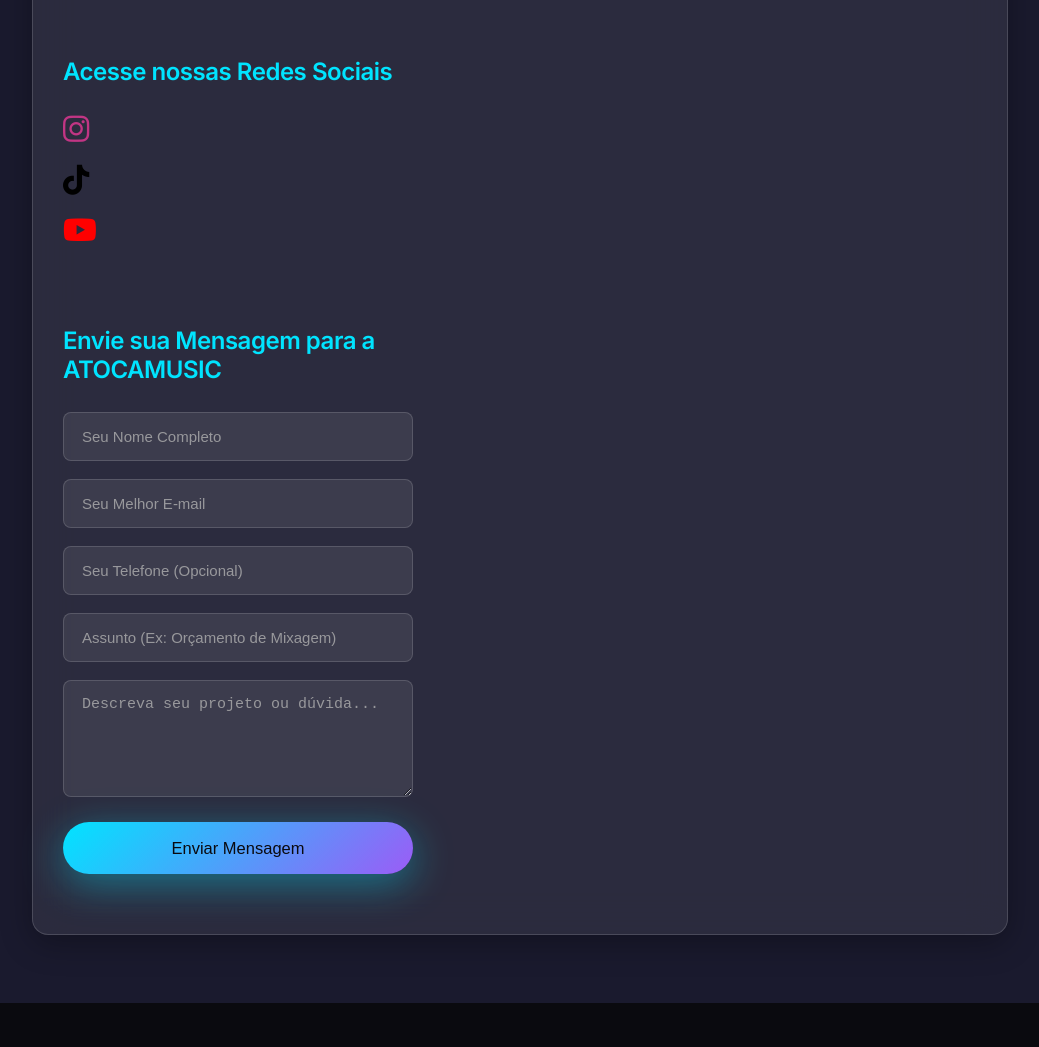
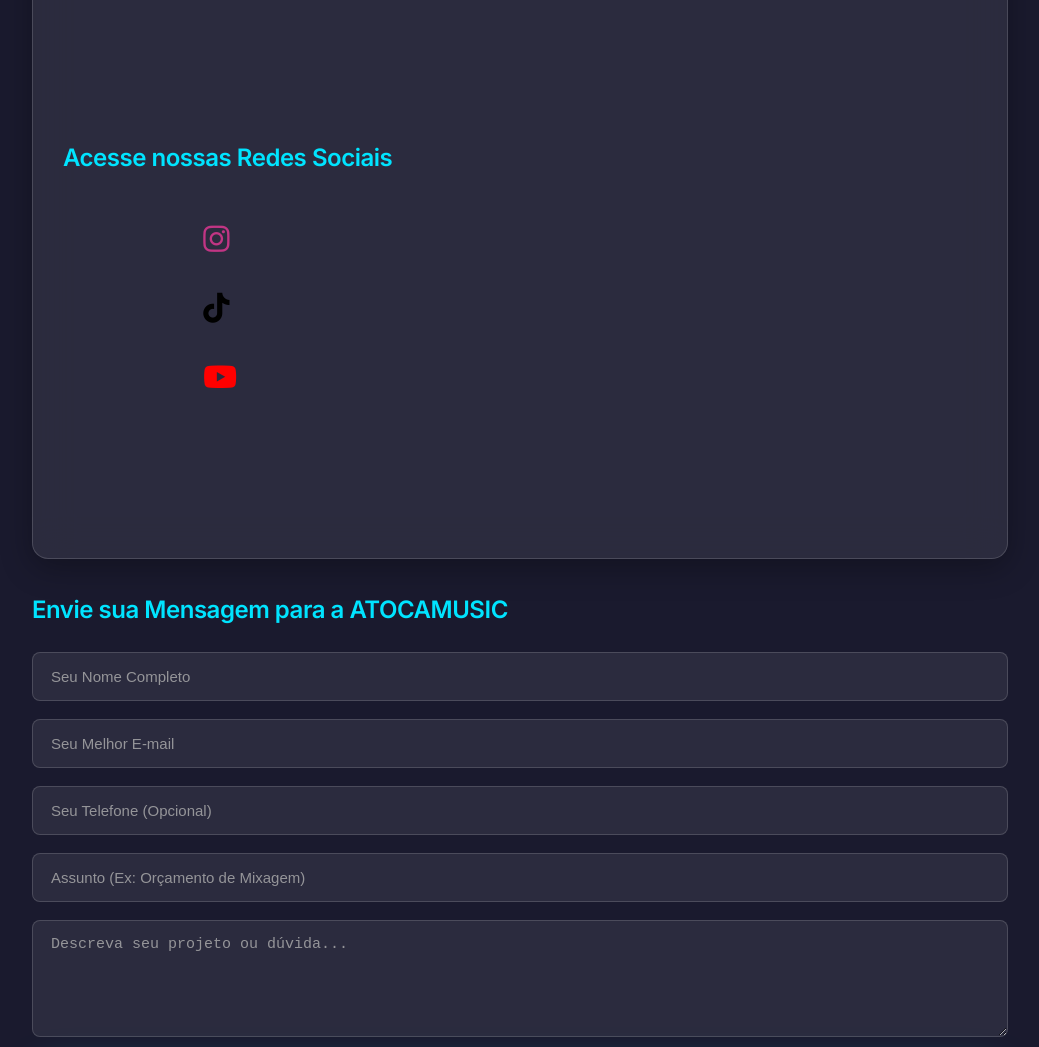
Before and after one commit to agenciaatoca/atocamusic, a plain HTML site: page index.html in a window 1280 px wide. Shown: the part 8338-9385 px from the top of the page, without its empty margins (120-1159 px from the left). Before the commit the page ends 9341 px from the top, so only its background shows below. Drawn offline with Linux system fonts and the light colour scheme; a web font is replaced by a local one.

Commit message:
Update index.html

```diff
--- a/index.html
+++ b/index.html
@@ -243,19 +243,19 @@
  </div>
                     <div class="footer-section social-media">
                         <h3 class="footer-title">Acesse nossas Redes Sociais</h3>
+                        <a href="https://www.instagram.com/atoca.music" target="_blank" class="social-link" aria-label="Instagram da Atoca Music">
+                            <span <i class="fa-brands fa-instagram" style="font-size:30px;color:#C13584;"></i></span>
 
-    <a href="https://www.instagram.com/atoca.music" target="_blank" class="social-link" aria-label="Instagram da Atoca Music">
-        <span class="social-icon"><i class="fa-brands fa-instagram" style="font-size:30px;color:#C13584;"></i></span>
                         </a>
+                        <a href="https://www.tiktok.com/@atoca.music" target="_blank" class="social-link" aria-label="TikTok da Atoca Music">
+                            <span <i class="fa-brands fa-tiktok" style="font-size:30px;color:#000000;"></i></span>
 
-    <a href="https://www.tiktok.com/@atoca.music" target="_blank" class="social-link" aria-label="TikTok da Atoca Music">
-        <span class="social-icon"><i class="fa-brands fa-tiktok" style="font-size:30px;color:#000000;"></i></span>
                         </a>
-
                         <a href="https://www.youtube.com/@atocamusic" target="_blank" class="social-link" aria-label="YouTube da Atoca Music">
                             <span class="social-icon"><i class="fa-brands fa-youtube" style="font-size:30px;color:#FF0000;"></i></span>
                         </a>
-
+                    </div>
+                </div>
 </div>
 
                 <div class="footer-right">
```
Lines whose indentation alone changed are shown as unchanged.
